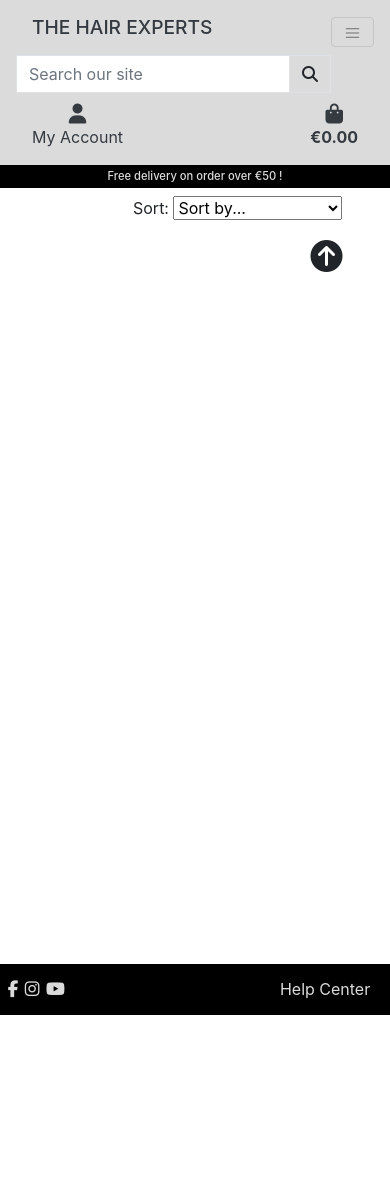
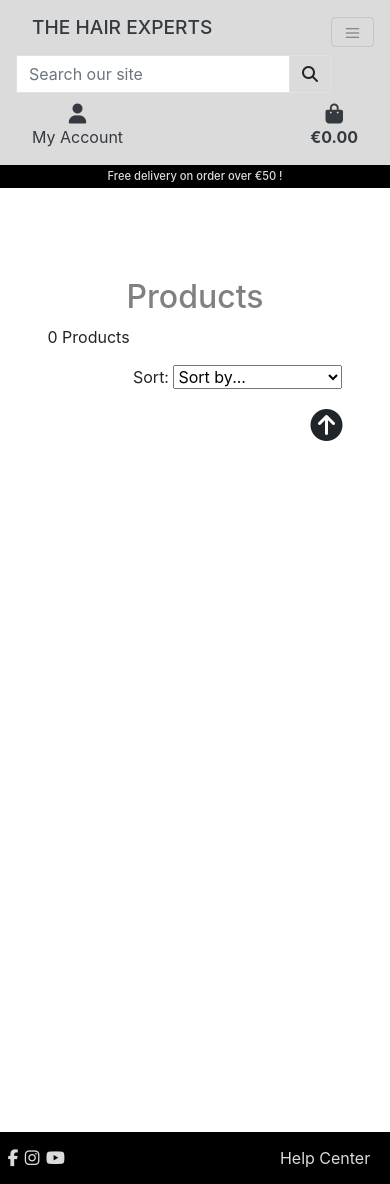
Before and after one commit to Chikayo-k/the-hair-experts, a Django app: page /products/ in a window 390 px wide. Before the commit the page ends 1015 px from the top, so only its background shows below. Run offline with Django 3.2, Linux system fonts and the light colour scheme; data that the repository does not hold is empty; parts of the project's set-up code (start-up, migrations or seed data) failed here and were passed over; some libraries are stand-ins or nearby versions; some web fonts are replaced.

Commit message:
Fixed responsiveness of product page

```diff
--- a/products/templates/products/products.html
+++ b/products/templates/products/products.html
@@ -10,7 +10,7 @@
 {% endblock %}
 
 {% block content %}
-    <div class="products">
+    <div class="container-products">
 
 
       <div class="container-fluid">
--- a/static/css/base.css
+++ b/static/css/base.css
@@ -185,10 +185,11 @@ footer {
 }
 
 /* Products Page */
-.products{
-  min-height: 100vh;
-  width: 100%;
+.container-products{
+    min-height: 100vh;
+    margin-top: 150px;
 }
+
 
 .products-w{
     color:gray;
@@ -401,10 +402,15 @@ footer {
     }
 
 
+  }
 
 
+@media (max-width: 740px){
+    .container-products{
+      margin-top: 20vh;
+    }
+  }
 
-  }
 
 @media (max-width: 580px){
     /* detail page */
```
Also changed, not shown: products/static/products/css/products.css (+1 -6 lines).
